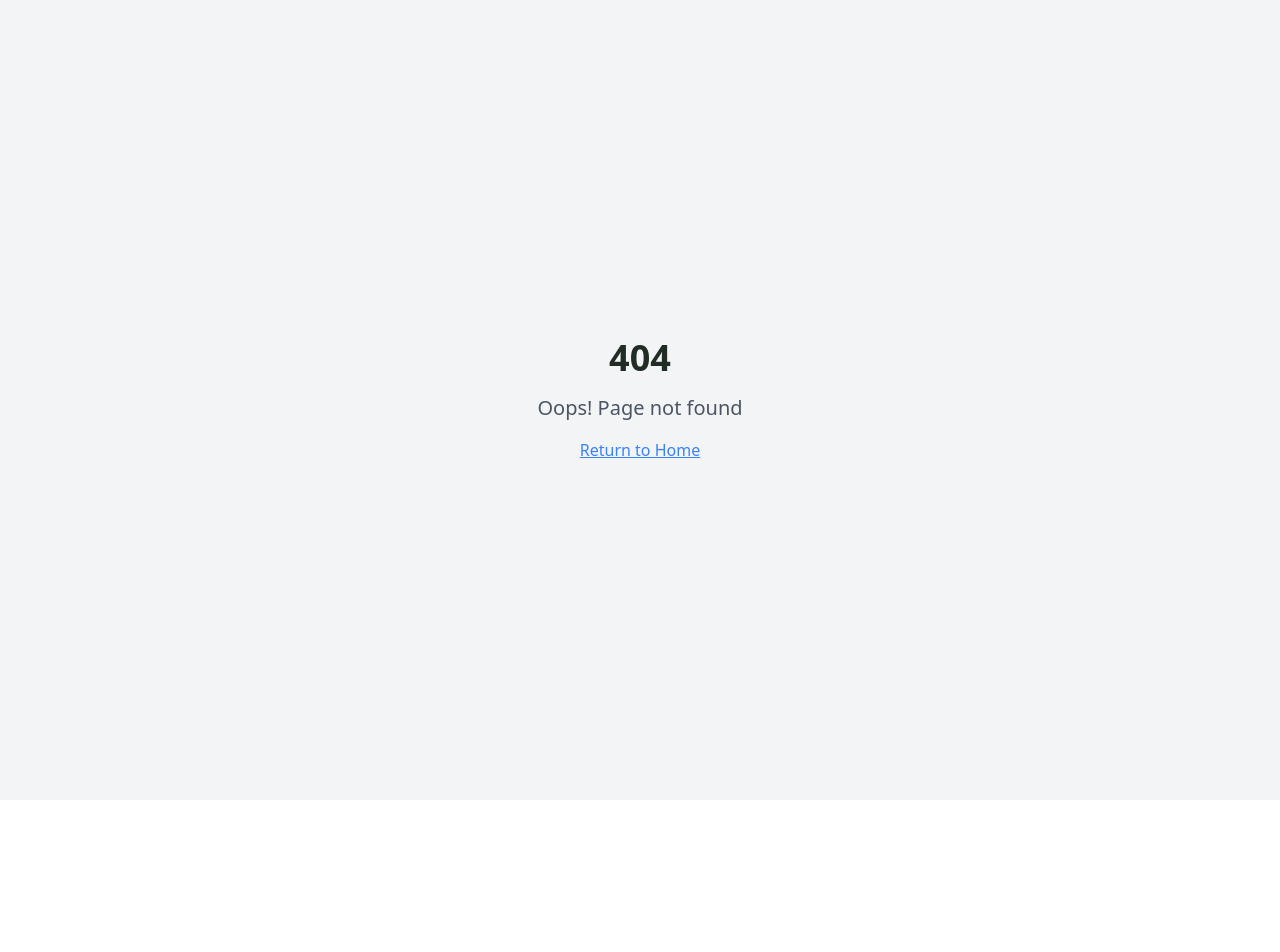
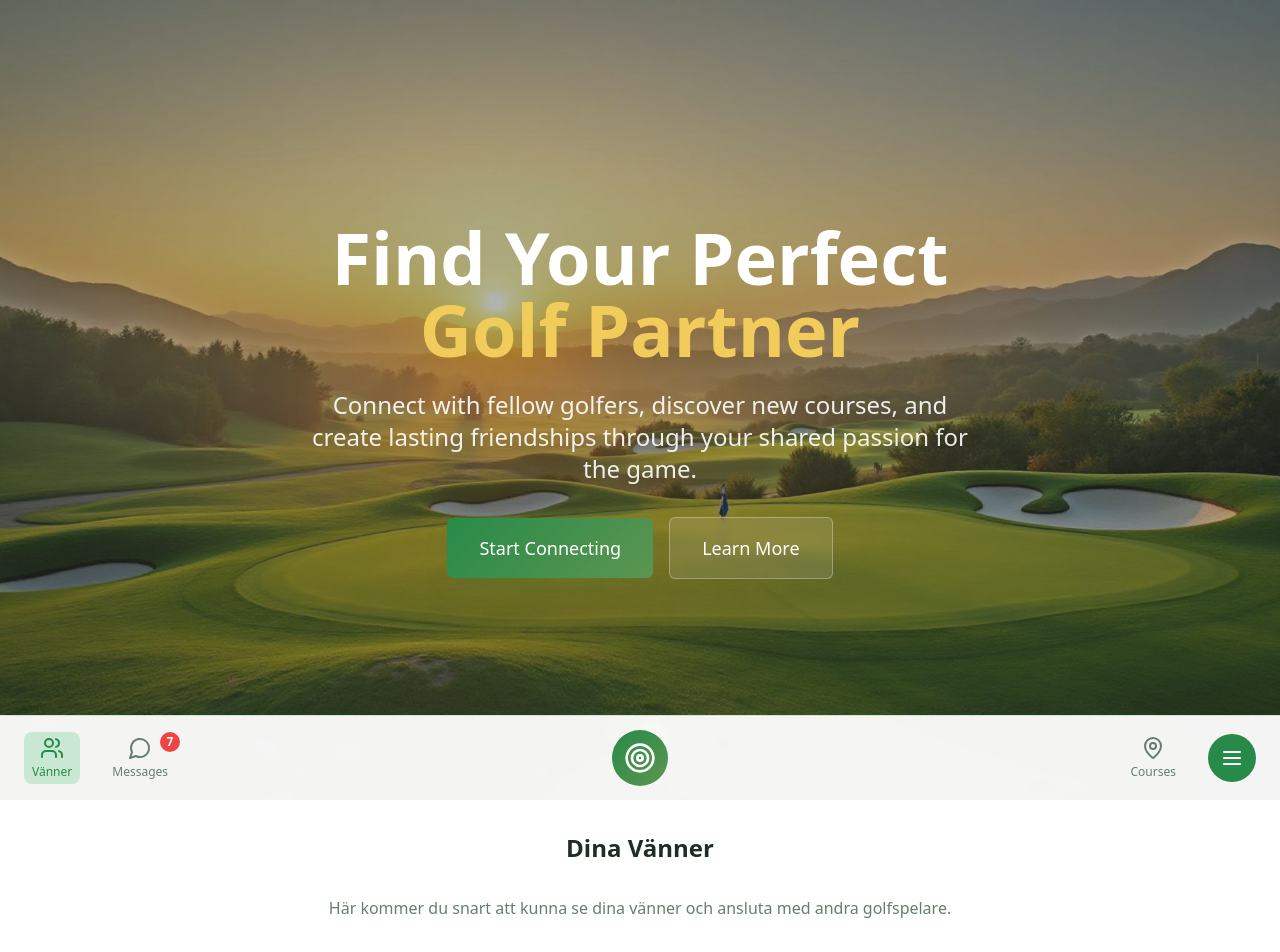
Before and after one commit to RilleB98/teemates, a React (Vite) app: page /friends in a window 1280 px wide. Before the commit this address had no page. Shown: the top 952 px of the page. Before the commit the page ends 800 px from the top, so only its background shows below. Built offline with nearby package versions, Linux system fonts and the light colour scheme.

Commit message:
Add navigation to pages
Add the navigation bar to the friends, messages, and courses pages.

```diff
--- a/src/App.tsx
+++ b/src/App.tsx
@@ -6,6 +6,8 @@ import { BrowserRouter, Routes, Route } from "react-router-dom";
 import Index from "./pages/Index";
 import { Profile } from "./pages/Profile";
 import { Courses } from "./pages/Courses";
+import { Friends } from "./pages/Friends";
+import { Messages } from "./pages/Messages";
 import { Auth } from "./pages/Auth";
 import { AuthProvider } from "./hooks/useAuth";
 import { ProtectedRoute } from "./components/ProtectedRoute";
@@ -24,6 +26,8 @@ const App = () => (
             <Route path="/" element={<Index />} />
             <Route path="/auth" element={<Auth />} />
             <Route path="/courses" element={<Courses />} />
+            <Route path="/friends" element={<Friends />} />
+            <Route path="/messages" element={<Messages />} />
             <Route path="/profile" element={
               <ProtectedRoute>
                 <Profile />
--- a/src/components/Navigation.tsx
+++ b/src/components/Navigation.tsx
@@ -86,15 +86,15 @@ export const Navigation = ({ onMessagesClick }: NavigationProps) => {
         <div className="flex items-center justify-between">
           {/* Left Navigation */}
           <div className="flex items-center space-x-4 sm:space-x-6">
+            <Link to="/friends">
               <button className={`relative flex flex-col items-center space-y-1 px-2 py-1 rounded-lg transition-smooth text-golf-green bg-golf-green-light`}>
                 <Users className="w-5 h-5 sm:w-6 sm:h-6" />
                 <span className="text-xs font-medium">Vänner</span>
               </button>
+            </Link>
 
-            <button
-              onClick={onMessagesClick}
-              className={`relative flex flex-col items-center space-y-1 px-2 py-1 rounded-lg transition-smooth text-muted-foreground hover:text-golf-green hover:bg-golf-green-light/50`}
-            >
+            <Link to="/messages">
+              <button className={`relative flex flex-col items-center space-y-1 px-2 py-1 rounded-lg transition-smooth text-muted-foreground hover:text-golf-green hover:bg-golf-green-light/50`}>
                 <MessageCircle className="w-5 h-5 sm:w-6 sm:h-6" />
                 <span className="text-xs font-medium">Messages</span>
                 {formatBadgeCount(messageCount) && (
@@ -103,6 +103,7 @@ export const Navigation = ({ onMessagesClick }: NavigationProps) => {
                   </Badge>
                 )}
               </button>
+            </Link>
           </div>
 
           {/* Centered Logo */}
--- a/src/pages/Courses.tsx
+++ b/src/pages/Courses.tsx
@@ -7,6 +7,8 @@ import { ArrowLeft, Search, MapPin, Star, Navigation, X } from "lucide-react";
 import { useNavigate } from "react-router-dom";
 import { useLocation } from "@/hooks/useLocation";
 import { golfCourses, Course } from "@/data/golfCourses";
+import { Navigation as NavComponent } from "@/components/Navigation";
+import { Hero } from "@/components/Hero";
 
 export const Courses = () => {
   const [searchQuery, setSearchQuery] = useState("");
@@ -53,8 +55,13 @@ export const Courses = () => {
   };
 
   return (
-    <div className="min-h-screen bg-gradient-hero pt-6 pb-24">
-      <div className="max-w-4xl mx-auto px-6">
+    <div className="min-h-screen bg-gradient-subtle">
+      <NavComponent />
+
+      <div className="pb-24"> {/* Account for fixed bottom navigation */}
+        <Hero />
+
+        <div className="max-w-4xl mx-auto px-6 py-6">
         {/* Header */}
         <div className="flex items-center justify-between mb-6">
           <Button
@@ -214,6 +221,7 @@ export const Courses = () => {
             })
           )}
         </div>
+        </div>
       </div>
     </div>
   );
--- /dev/null
+++ b/src/pages/Friends.tsx
@@ -0,0 +1,21 @@
+import { Navigation } from "@/components/Navigation";
+import { Hero } from "@/components/Hero";
+
+export const Friends = () => {
+  return (
+    <div className="min-h-screen bg-gradient-subtle">
+      <Navigation />
+
+      <div className="pb-24"> {/* Account for fixed bottom navigation */}
+        <Hero />
+
+        <div className="container mx-auto px-4 py-8">
+          <h2 className="text-2xl font-bold text-center mb-8">Dina Vänner</h2>
+          <div className="text-center text-muted-foreground">
+            <p>Här kommer du snart att kunna se dina vänner och ansluta med andra golfspelare.</p>
+          </div>
+        </div>
+      </div>
+    </div>
+  );
+};
--- /dev/null
+++ b/src/pages/Messages.tsx
@@ -0,0 +1,21 @@
+import { Navigation } from "@/components/Navigation";
+import { Hero } from "@/components/Hero";
+
+export const Messages = () => {
+  return (
+    <div className="min-h-screen bg-gradient-subtle">
+      <Navigation />
+
+      <div className="pb-24"> {/* Account for fixed bottom navigation */}
+        <Hero />
+
+        <div className="container mx-auto px-4 py-8">
+          <h2 className="text-2xl font-bold text-center mb-8">Meddelanden</h2>
+          <div className="text-center text-muted-foreground">
+            <p>Här kommer du att kunna chatta med andra golfspelare.</p>
+          </div>
+        </div>
+      </div>
+    </div>
+  );
+};
```
Lines whose indentation alone changed are shown as unchanged.
